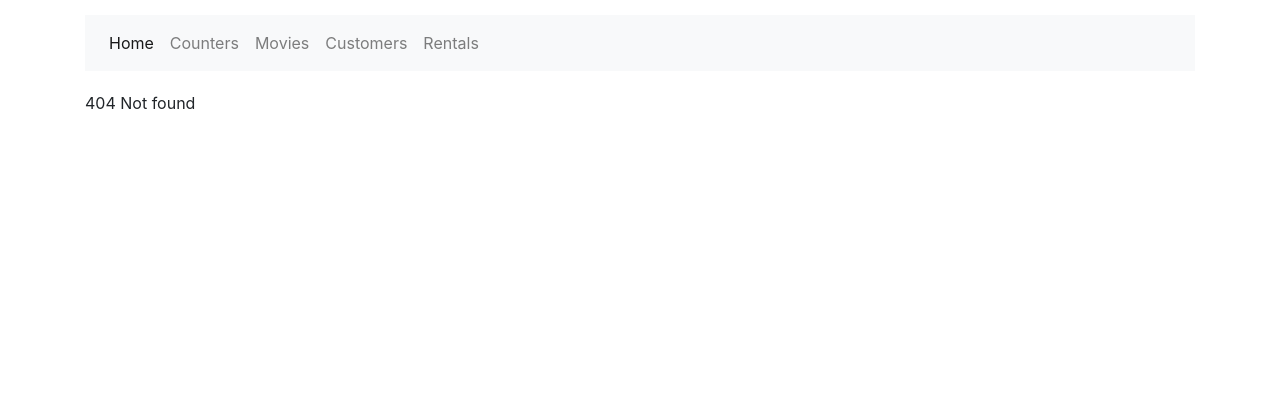
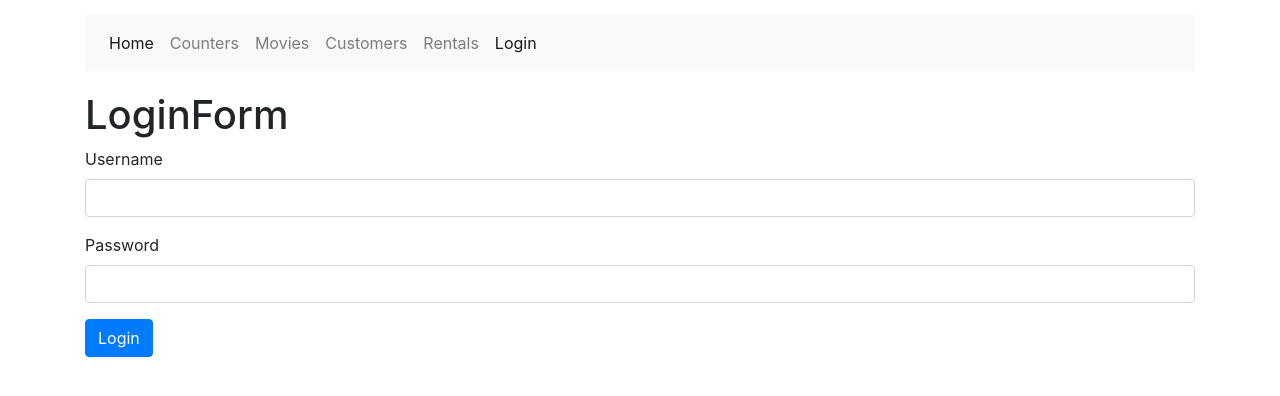
Before and after one commit to mnedzka/movies-portal-react, a React (Create React App) app: page /login in a window 1280 px wide. Before the commit this address led to /not-found. Shown: the top 396 px of the page. Built offline with nearby package versions, Linux system fonts and the light colour scheme.

Commit message:
Add login form component

```diff
--- a/src/App.js
+++ b/src/App.js
@@ -9,6 +9,7 @@ import { Route, Switch, Redirect } from 'react-router-dom';
 import Customers from './components/Customers';
 import Rentals from './components/Rentals';
 import MovieForm from './components/MovieForm';
+import LoginForm from './components/LoginForm';
 
 class App extends Component {
   state = {
@@ -65,6 +66,7 @@ class App extends Component {
               </React.Fragment>
             )}
           />
+          <Route path='/login' component={LoginForm} exact />
           <Route path='/movies/:id' component={MovieForm} exact />
           <Route path='/movies/' component={Movies} exact />
           <Route path='/rentals' component={Rentals} />
--- /dev/null
+++ b/src/components/LoginForm.jsx
@@ -0,0 +1,24 @@
+import React, { Component } from 'react';
+
+class LoginForm extends Component {
+  render() {
+    return (
+      <div>
+        <h1>LoginForm</h1>
+        <form>
+          <div className='form-group'>
+            <label htmlFor='username'>Username</label>
+            <input id='username' type='text' className='form-control' />
+          </div>
+          <div className='form-group'>
+            <label htmlFor='password'>Password</label>
+            <input id='password' type='text' className='form-control' />
+          </div>
+          <button className='btn btn-primary'>Login</button>
+        </form>
+      </div>
+    );
+  }
+}
+
+export default LoginForm;
--- a/src/components/common/NavbarRouter.jsx
+++ b/src/components/common/NavbarRouter.jsx
@@ -30,6 +30,11 @@ const NavBarRouter = () => {
             Rentals
           </NavLink>
         </li>
+        <li class='nav-item'>
+          <NavLink className='nav-link' to='/login'>
+            Login
+          </NavLink>
+        </li>
       </ul>
     </nav>
   );
```
